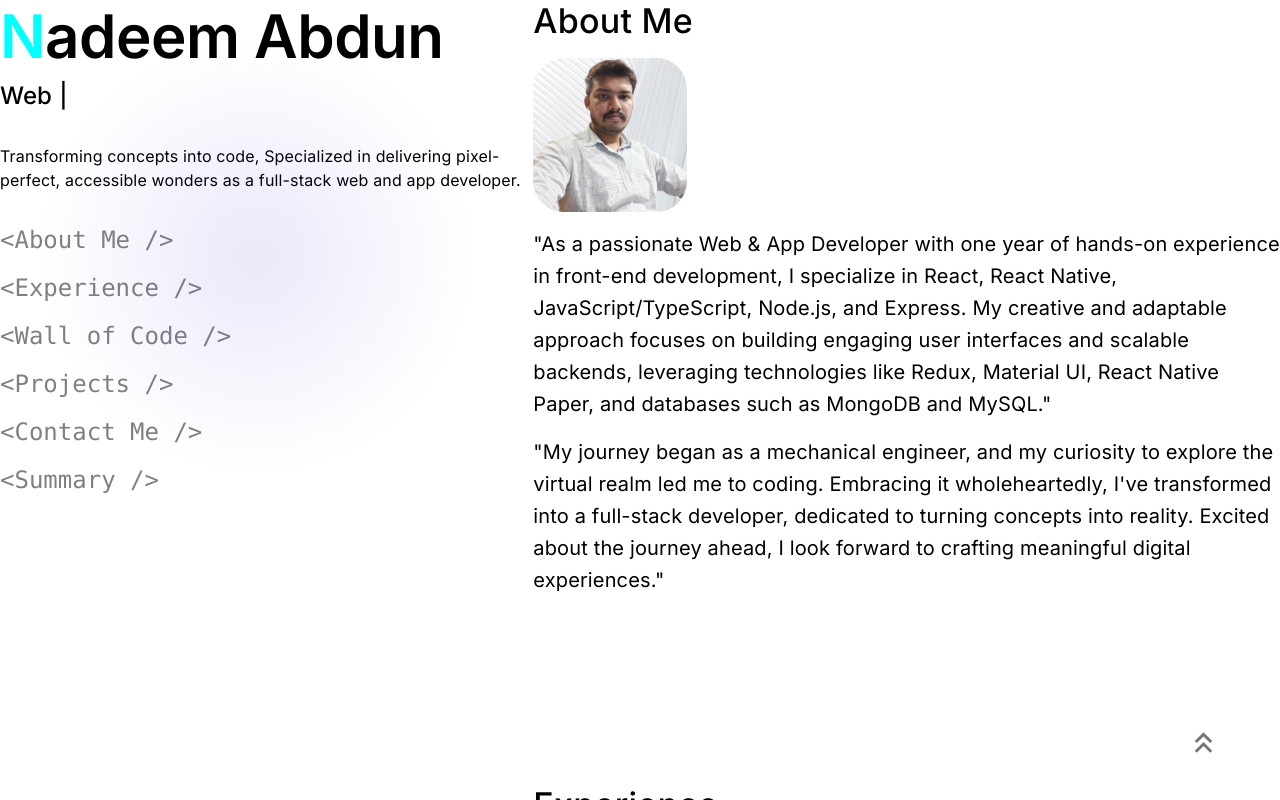
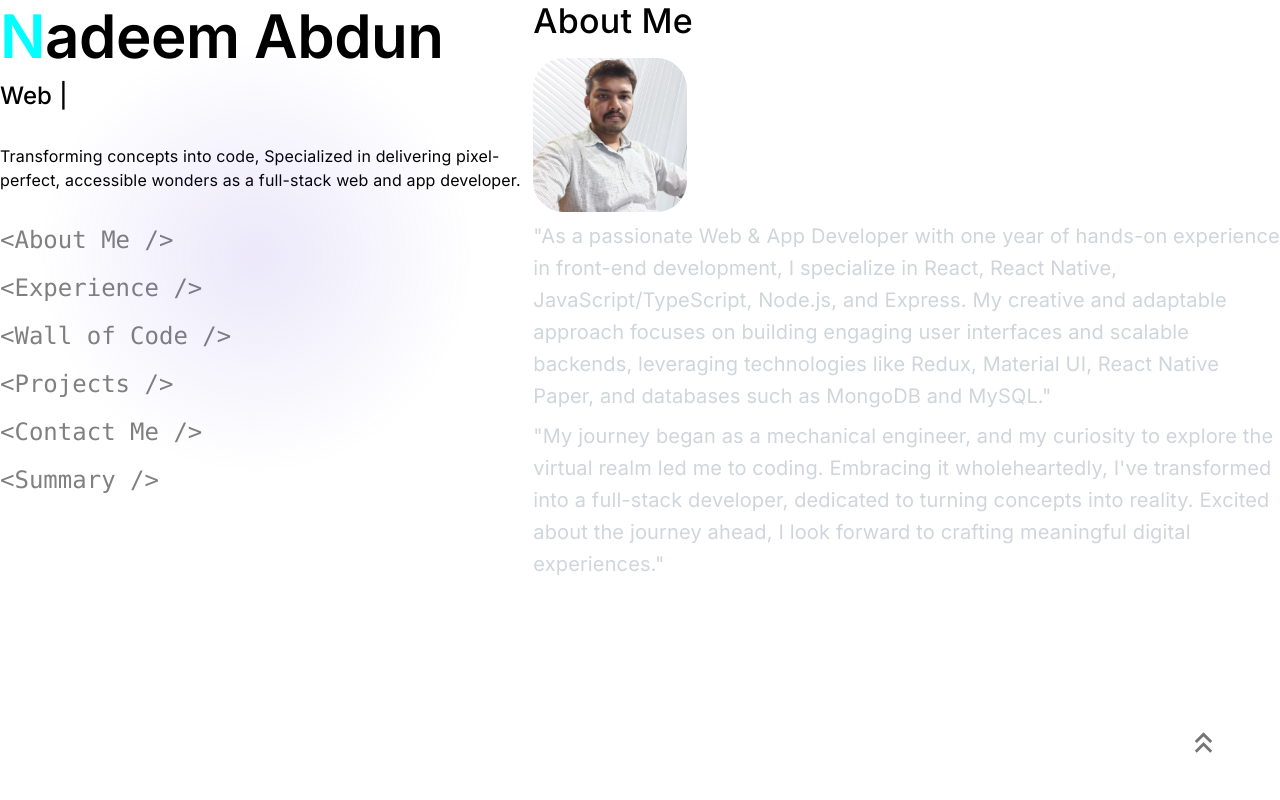
Before and after one commit to Nadeem-Abdun/nadeem_abdun_portfolio, a React (Create React App) app: page / in a window 1280 px wide. Built offline with nearby package versions, Linux system fonts and the light colour scheme.

Commit message:
Added Card Classname and Updated Grid System

```diff
--- a/src/screens/AboutMe.tsx
+++ b/src/screens/AboutMe.tsx
@@ -2,6 +2,7 @@ import React from 'react';
 import { Grid, Typography } from '@mui/material';
 import { useMediaQuery } from 'react-responsive';
 import ProfilePic from '../assets/images/Profile_Avatar.png';
+import './ScreenStyles.css';
 
 const AboutMe = () => {
 
@@ -13,12 +14,13 @@ const AboutMe = () => {
 
     return (
         <div id='section-about-me' className={`flex flex-col justify-center items-center ${(isXs || isSm || isMd) ? 'my-3' : 'my-10'}`}>
-            <Grid container xs={12} justifyContent='flex-start' alignItems='center' rowSpacing={2}>
+            <Grid container xs={12} justifyContent='flex-start' alignItems='center' rowGap={2}>
                 <Grid item xs={12}>
                     <Typography variant="h4" fontWeight={500} fontFamily='inter'>About Me</Typography>
                 </Grid>
+                <Grid container item xs={12} className={`card ${(isXs) ? 'px-2' : 'px-4'} ${(isXs) ? 'py-2' : 'py-4'}`} justifyContent='flex-start' alignItems='center' rowGap={1}>
                     <Grid item xs={12}>
-                    <div className="bg-gradient-to-r from-gray-500 via-0F172A to-0F172A rounded-bl-full rounded-tl-full">
+                        <div className="bg-gradient-to-r from-gray-400 via-0F172A to-0F172A rounded-bl-full rounded-tl-full">
                             <img
                                 src={ProfilePic}
                                 alt='Profile_Picture'
@@ -41,6 +43,7 @@ const AboutMe = () => {
                         </Typography>
                     </Grid>
                 </Grid>
+            </Grid>
         </div>
     )
 }
```
Lines whose indentation alone changed are shown as unchanged.
